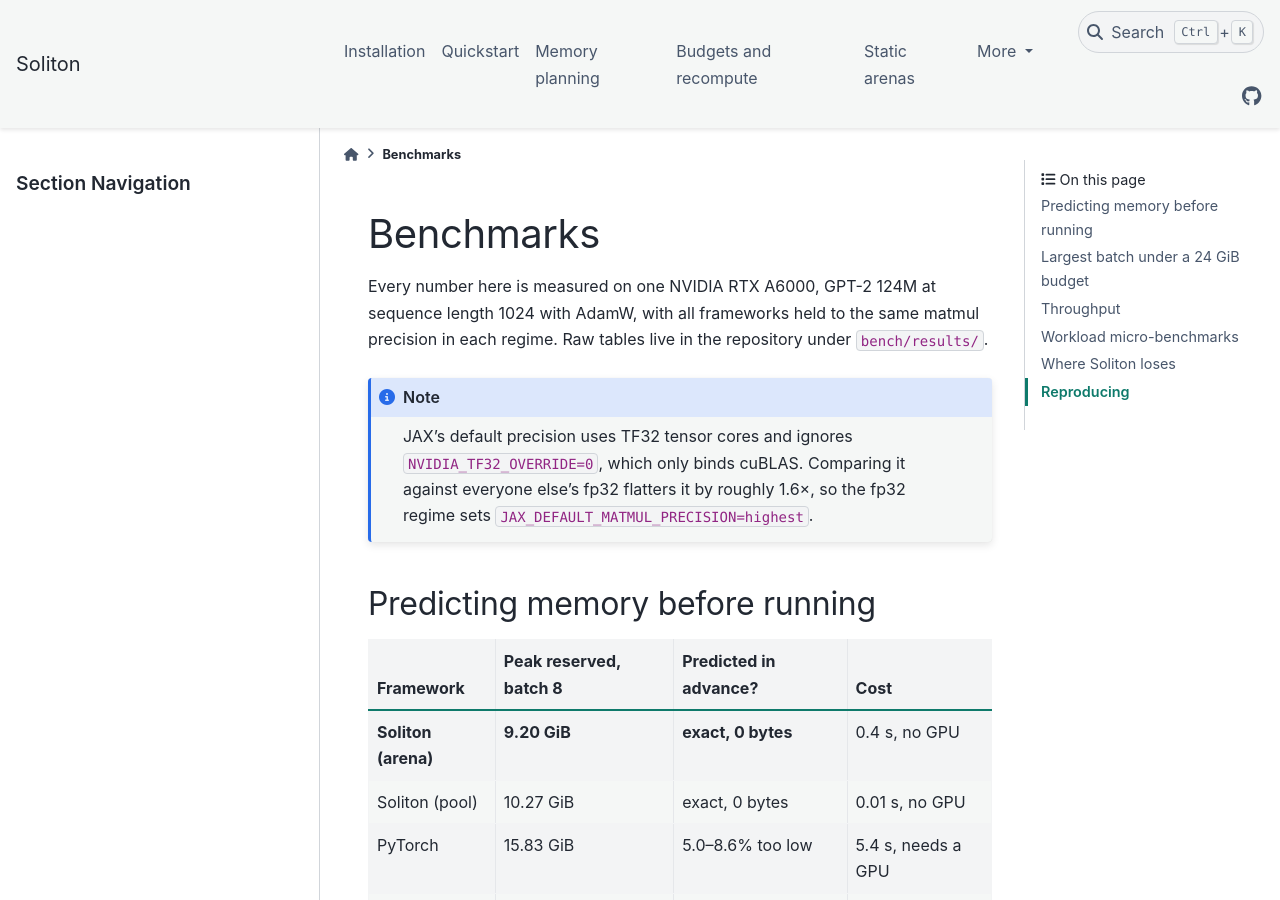
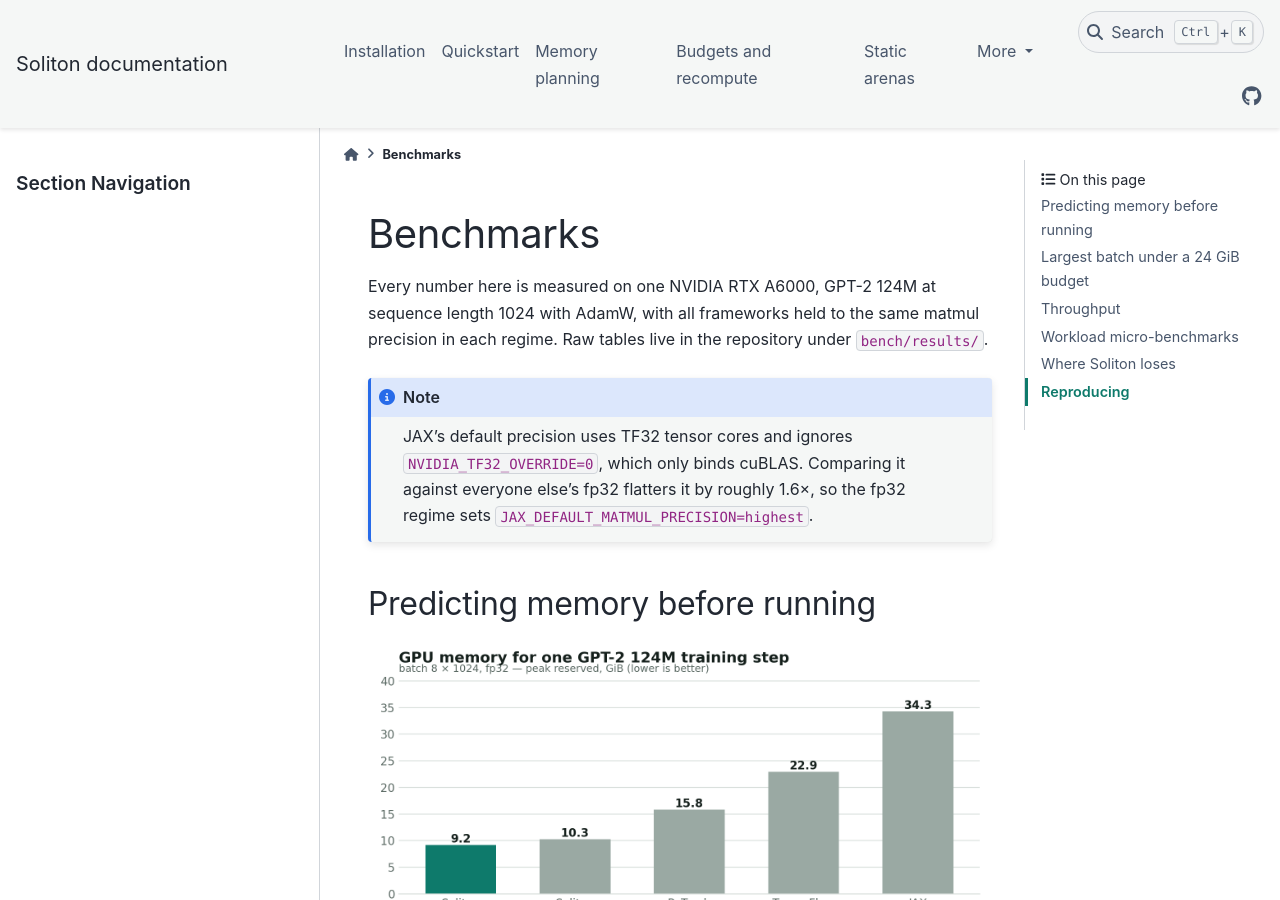
Before and after one commit to vishesh9131/soliton, a Sphinx documentation site: the page built from docs/source/benchmarks.md, in a window 1280 px wide and 900 px high. Built offline with Sphinx 7.4.7 and the PyData theme 0.15.4, drawn with Linux system fonts in a browser that asks for light colours.

Commit message:
Show the benchmark charts in the docs, fix the page title

````diff
--- a/docs/source/benchmarks.md
+++ b/docs/source/benchmarks.md
@@ -12,6 +12,11 @@
 
 ## Predicting memory before running
 
+```{image} _static/chart-memory.png
+:alt: Peak GPU memory per framework
+:width: 100%
+```
+
 | Framework | Peak reserved, batch 8 | Predicted in advance? | Cost |
 | --- | --- | --- | --- |
 | **Soliton (arena)** | **9.20 GiB** | **exact, 0 bytes** | 0.4 s, no GPU |
@@ -22,6 +27,11 @@
 
 ## Largest batch under a 24 GiB budget
 
+```{image} _static/chart-maxbatch.png
+:alt: Largest batch under a 24 GiB budget
+:width: 100%
+```
+
 | Framework | Batch | How |
 | --- | --- | --- |
 | **Soliton, auto-fit** | **52** | solver picks 13 units, 6 s, no GPU, verified by training |
@@ -31,6 +41,11 @@
 | TensorFlow | 8 | 7 runs, 4 crashes, 183 s |
 
 ## Throughput
+
+```{image} _static/chart-throughput.png
+:alt: Training throughput in both precisions
+:width: 100%
+```
 
 Tokens per second at batch 8:
 
--- a/docs/source/conf.py
+++ b/docs/source/conf.py
@@ -36,7 +36,7 @@
 html_theme = "pydata_sphinx_theme"
 html_static_path = ["_static"]
 html_css_files = ["soliton.css"]
-html_title = "Soliton"
+html_title = "Soliton documentation"
 html_theme_options = {
     "navbar_start": ["navbar-logo"],
     "navbar_center": ["navbar-nav"],
````
Also changed, not shown: docs/source/_static/chart-maxbatch.png (added), docs/source/_static/chart-memory.png (added), docs/source/_static/chart-throughput.png (added), 1 other file.
